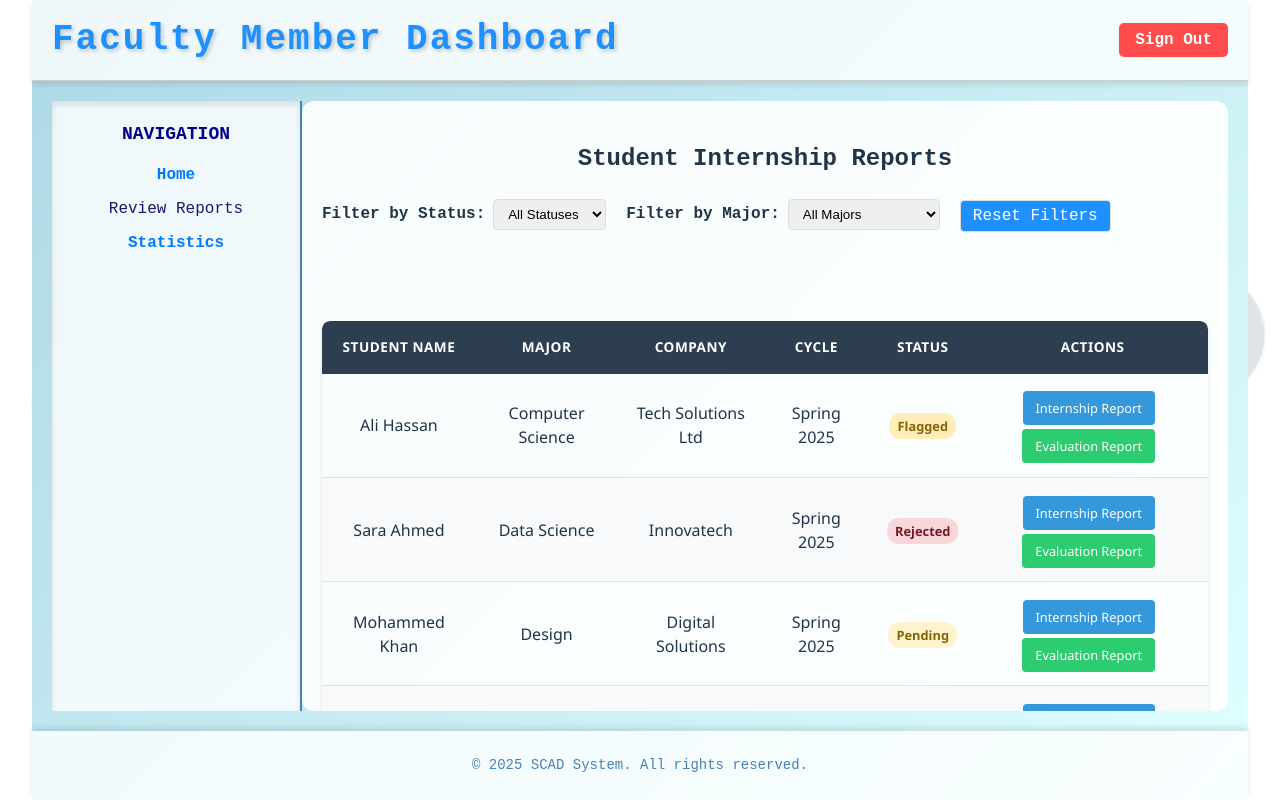
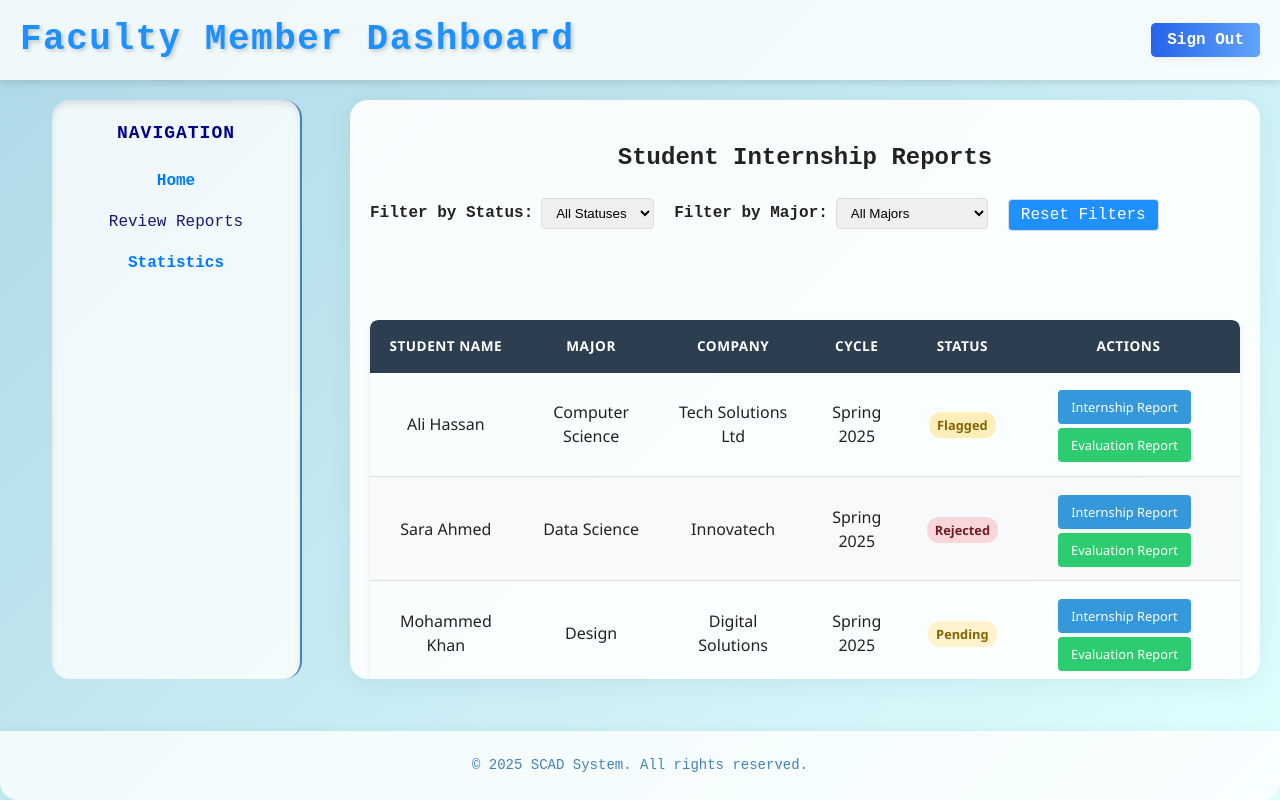
Before and after one commit to CSEN603-2025/A.M.O.S.A, a React (Vite) app: page /faculty/reports in a window 1280 px wide. Built offline with nearby package versions, Linux system fonts and the light colour scheme.

Commit message:
full screen

```diff
--- /dev/null
+++ b/src/CSS/AssessmentModal.css
@@ -0,0 +1,87 @@
+.modal-overlay {
+    position: fixed;
+    top: 0;
+    left: 0;
+    width: 100%;
+    height: 100%;
+    background: rgba(0, 0, 0, 0.6);
+    display: flex;
+    align-items: center;
+    justify-content: center;
+    z-index: 1000;
+}
+
+.modal-content {
+    background: white;
+    padding: 2rem;
+    border-radius: 10px;
+    width: 90%;
+    max-width: 600px;
+    max-height: 90vh;
+    overflow-y: auto;
+    box-shadow: 0 10px 25px rgba(0, 0, 0, 0.3);
+    animation: popIn 0.3s ease-out;
+}
+
+@keyframes popIn {
+    from {
+        opacity: 0;
+        transform: scale(0.95);
+    }
+
+    to {
+        opacity: 1;
+        transform: scale(1);
+    }
+}
+
+.question-block {
+    margin-bottom: 1rem;
+}
+
+.option-label {
+    display: block;
+    margin-left: 1rem;
+    margin-bottom: 0.5rem;
+}
+
+.modal-actions {
+    display: flex;
+    justify-content: space-between;
+    margin-top: 1rem;
+}
+.custom-alert {
+    position: fixed;
+    bottom: 20px;
+    right: 20px;
+    background-color: #4caf50;
+    color: white;
+    padding: 1rem 1.5rem;
+    border-radius: 8px;
+    box-shadow: 0 4px 8px rgba(0,0,0,0.2);
+    font-size: 1rem;
+    animation: fadeInOut 3s ease-in-out;
+    z-index: 999;
+}
+
+@keyframes fadeInOut {
+    0% {
+        opacity: 0;
+        transform: translateY(20px);
+    }
+
+    10% {
+        opacity: 1;
+        transform: translateY(0);
+    }
+
+    90% {
+        opacity: 1;
+        transform: translateY(0);
+    }
+
+    100% {
+        opacity: 0;
+        transform: translateY(20px);
+    }
+}
--- a/src/CSS/CompanyDashboard.css
+++ b/src/CSS/CompanyDashboard.css
@@ -1,12 +1,71 @@
-/* Wrapper for the entire page to take full width and height */
+/* === FULL SCREEN LAYOUT ENHANCEMENTS (CLEANED) === */
+html, body {
+    height: 100%;
+    width: 100%;
+    margin: 0;
+    padding: 0;
+    overflow: auto;
+}
+
 .dashboard-wrapper {
+    min-height: 100vh;
     width: 100%;
-    height: 100vh;
     display: flex;
     flex-direction: column;
-    background: linear-gradient(135deg, #add8e6, #e0ffff);
-    font-family: 'Courier New', Courier, monospace;
+    background: linear-gradient(120deg, #e0eafc 0%, #cfdef3 100%);
+    font-family: 'Segoe UI', 'Roboto', Arial, sans-serif;
     padding: 0;
+    box-shadow: 0 4px 32px rgba(44, 62, 80, 0.08);
+}
+
+.dashboard-header, .dashboard-footer {
+    width: 100%;
+    flex-shrink: 0;
+    margin: 0;
+    padding: 0;
+}
+
+.dashboard-content {
+    flex: 1 1 auto;
+    display: flex;
+    min-height: 0;
+    min-width: 0;
+    overflow: hidden;
+    width: 100%;
+    height: auto;
+    background: none;
+    padding: 32px 0;
+    gap: 32px;
+}
+
+.dashboard-sidebar {
+    height: 100%;
+    min-height: 0;
+    overflow-y: auto;
+    background: #fff;
+    border-radius: 18px;
+    box-shadow: 0 4px 24px rgba(44, 62, 80, 0.07);
+    border: none;
+    margin-left: 32px;
+    margin-right: 16px;
+    padding: 32px 24px;
+    min-width: 220px;
+    max-width: 260px;
+    transition: box-shadow 0.2s;
+}
+
+.dashboard-main {
+    flex: 1 1 auto;
+    min-width: 0;
+    min-height: 0;
+    overflow-y: auto;
+    height: auto;
+    padding: 40px 36px;
+    background: #fff;
+    border-radius: 18px;
+    box-shadow: 0 4px 24px rgba(44, 62, 80, 0.07);
+    margin: 0 auto;
+    max-width: 1100px;
 }
 
 body {
@@ -19,79 +78,67 @@ body {
     background-position: center;
     background-repeat: no-repeat;
     background-attachment: fixed;
+    font-family: 'Segoe UI', 'Roboto', Arial, sans-serif;
+    background: #f4f8fb;
+    color: #222;
 }
 
 /* Header styling */
 .dashboard-header {
     width: 100%;
-    padding: 20px;
+    padding: 24px 40px;
     position:relative;
-    background: rgba(255, 255, 255, 0.8);
-    box-shadow: 0 4px 6px rgba(0, 0, 0, 0.1);
+    background: #fff;
+    box-shadow: 0 2px 8px rgba(44, 62, 80, 0.04);
     text-align: center;
+    display: flex;
+    align-items: center;
+    justify-content: space-between;
 }
 
 .dashboard-title {
-    color: #1e90ff;
-    font-size: 36px;
-    text-shadow: 2px 2px 4px rgba(0, 0, 0, 0.2);
-    letter-spacing: 2px;
-}
-
-/* Content area with sidebar and main content */
-.dashboard-content {
-    flex: 1;
-    display: flex;
-    overflow: hidden;
+    color: #2563eb;
+    font-size: 2.2rem;
+    font-weight: 700;
+    letter-spacing: 1.5px;
+    text-shadow: 1px 2px 8px rgba(37, 99, 235, 0.08);
+    margin: 0;
 }
 
 /* Sidebar styling */
-.dashboard-sidebar {
-    width: 250px;
-    background: rgba(255, 255, 255, 0.8);
-    padding: 20px;
-    border-right: 2px solid #4682b4;
-    box-shadow: inset 0 4px 6px rgba(0, 0, 0, 0.1);
-    box-sizing: border-box;
-}
-
 .sidebar-title {
-    font-size: 18px;
-    color: #00008b;
-    text-transform: uppercase;
-    margin-bottom: 15px;
+    color: #2563eb;
+    font-size: 1.2rem;
+    font-weight: 700;
+    margin-bottom: 18px;
+    letter-spacing: 1px;
 }
 
 .nav-list {
     list-style: none;
     padding: 0;
+    margin: 0;
 }
 
 .nav-item {
-    margin-bottom: 10px;
+    margin-bottom: 14px;
 }
 
 .nav-link {
+    color: #2563eb;
+    font-weight: 500;
     text-decoration: none;
-    color: #007BFF;
-    font-weight: bold;
-    transition: color 0.3s ease, text-shadow 0.3s ease;
+    font-size: 1.08rem;
+    border-radius: 6px;
+    padding: 7px 12px;
+    display: block;
+    transition: background 0.2s, color 0.2s, box-shadow 0.2s;
 }
 
 .nav-link:hover {
-    text-shadow: 0 0 5px rgba(30, 144, 255, 0.8);
-    color: #add8e6;
-}
-
-/* Main content styling */
-.dashboard-main {
-    flex: 1;
-    padding: 40px;
-    background: rgba(255, 255, 255, 0.95);
-    overflow-y: auto;
-    max-width: 1100px;
-    margin: 0 auto;
-    border-radius: 12px;
+    background: #e0eafc;
+    color: #1d4ed8;
+    box-shadow: 0 2px 8px rgba(37, 99, 235, 0.08);
 }
 
 .stats-section,
@@ -110,39 +157,36 @@ body {
     margin-top: 20px;
 }
 
-.action-button {
-    background: linear-gradient(135deg, #4682b4, #add8e6);
-    color: white;
-    padding: 12px 20px;
+.action-button, .signout-button, .modal-content button {
+    background: linear-gradient(90deg, #2563eb 0%, #60a5fa 100%);
+    color: #fff;
     border: none;
     border-radius: 8px;
+    padding: 12px 24px;
+    font-size: 1rem;
+    font-weight: 600;
     cursor: pointer;
-    font-size: 18px;
-    font-weight: bold;
-    text-transform: uppercase;
-    letter-spacing: 1px;
-    transition: background 0.3s ease, transform 0.3s ease;
+    box-shadow: 0 2px 8px rgba(37, 99, 235, 0.08);
+    transition: background 0.2s, transform 0.2s, box-shadow 0.2s;
 }
 
-.action-button:hover {
-    background: linear-gradient(135deg, #add8e6, #4682b4);
-    transform: translateY(-3px);
+.action-button:hover, .signout-button:hover, .modal-content button:hover {
+    background: linear-gradient(90deg, #1d4ed8 0%, #2563eb 100%);
+    transform: translateY(-2px) scale(1.04);
+    box-shadow: 0 4px 16px rgba(37, 99, 235, 0.13);
 }
 
 /* Footer styling */
 .dashboard-footer {
     width: 100%;
-    padding: 10px;
-    background: rgba(255, 255, 255, 0.8);
+    padding: 18px 0;
+    background: #fff;
     text-align: center;
-    font-size: 14px;
-    color: #4682b4;
-    box-shadow: 0 -4px 6px rgba(0, 0, 0, 0.1);
-}
-
-body, html {
-    margin: 0;
-    padding: 0;
+    font-size: 1rem;
+    color: #2563eb;
+    box-shadow: 0 -2px 8px rgba(44, 62, 80, 0.04);
+    border-radius: 0 0 18px 18px;
+    margin-top: 32px;
 }
 
 * {
@@ -363,35 +407,30 @@ body, html {
     padding: 2px 6px;
 }
 
-
-.signout-button {
-    background-color: #dc3545;
-    color: white;
-    padding: 10px 16px;
-    border: none;
-    border-radius: 8px;
-    font-weight: bold;
-    font-size: 16px;
-    cursor: pointer;
-    transition: background 0.3s ease, transform 0.3s ease;
+/* Responsive adjustments */
+@media (max-width: 1100px) {
+    .dashboard-main {
+        max-width: 98vw;
+        padding: 24px 8px;
+    }
+    .dashboard-sidebar {
+        margin-left: 8px;
+        margin-right: 8px;
+        padding: 18px 8px;
+    }
 }
-
-.signout-button:hover {
-    background-color: #c82333;
-    transform: translateY(-2px);
+@media (max-width: 800px) {
+    .dashboard-content {
+        flex-direction: column;
+        gap: 0;
+    }
+    .dashboard-sidebar {
+        max-width: 100vw;
+        width: 100vw;
+        margin: 0 0 18px 0;
+        border-radius: 18px 18px 0 0;
+    }
+    .dashboard-main {
+        border-radius: 0 0 18px 18px;
+    }
 }
-
-.dashboard-header {
-    display: flex;
-    justify-content: space-between;
-    align-items: center;
-    padding: 15px 30px;
-    background-color: #f9f9f9;
-    border-bottom: 1px solid #ccc;
-}
-
-.dashboard-actions {
-    display: flex;
-    align-items: center;
-    gap: 15px;
-}
--- a/src/CSS/SCADOfficeDashboard.css
+++ b/src/CSS/SCADOfficeDashboard.css
@@ -3,11 +3,14 @@
     box-sizing: border-box;
 }
 
-body, html {
+html, body {
+    height: 100%;
+    width: 100%;
     margin: 0;
     padding: 0;
-    overflow-x: hidden; /* Prevent horizontal scrolling */
-}
+    overflow: auto;
+}
+
 body {
     margin: 0;
     padding: 0;
@@ -22,12 +25,20 @@ body {
 
 /* Wrapper for the entire page */
 .dashboard-wrapper {
-    width: 100%;
+    min-height: 100vh;
+    min-width: 100vw;
     height: 100vh;
+    width: 100vw;
     display: flex;
     flex-direction: column;
     font-family: 'Courier New', Courier, monospace;
     background: linear-gradient(135deg, #add8e6, #e0ffff);
+    position: fixed;
+    top: 0;
+    left: 0;
+    right: 0;
+    bottom: 0;
+    overflow: hidden;
 }
 
 
@@ -61,9 +72,13 @@ body {
 
 /* Content area */
 .dashboard-content {
-    flex: 1;
-    display: flex;
+    flex: 1 1 auto;
+    display: flex;
+    min-height: 0;
+    min-width: 0;
     overflow: hidden;
+    width: 100%;
+    height: 100%;
 }
 
 /* Sidebar styling */
@@ -73,6 +88,9 @@ body {
     padding: 20px;
     border-right: 2px solid #4682b4;
     box-shadow: inset 0 4px 6px rgba(0, 0, 0, 0.1);
+    height: 100%;
+    min-height: 0;
+    overflow-y: auto;
 }
 
 .sidebar-title {
@@ -106,10 +124,13 @@ body {
 
 /* Main content styling */
 .dashboard-main {
-    flex: 1;
+    flex: 1 1 auto;
+    min-width: 0;
+    min-height: 0;
+    overflow-y: auto;
+    height: 100%;
     padding: 20px;
     background: rgba(255, 255, 255, 0.9);
-    overflow-y: auto;
 }
 
 .section-title {
@@ -149,6 +170,7 @@ body {
     text-align: center;
     font-size: 14px;
     color: #4682b4;
+    flex-shrink: 0;
 }
 
 .edit-button {
@@ -805,7 +827,7 @@ button {
 .button-workshop-alop {
     background-color: red;
 }
-..student-table {
+.student-table {
     width: 100%;
     border-collapse: separate;
     border-spacing: 0;
--- a/src/CSS/StudentProfile.css
+++ b/src/CSS/StudentProfile.css
@@ -92,3 +92,24 @@
     font-size: 18px;
     font-weight: bold;
 }
+.grades-section {
+    margin-top: 2rem;
+    padding: 1rem;
+    background-color: #f5f5f5;
+    border-radius: 8px;
+}
+
+.grades-list {
+    list-style: none;
+    padding-left: 0;
+}
+
+.grade-item {
+    padding: 0.5rem 0;
+    border-bottom: 1px solid #ccc;
+    font-size: 1rem;
+}
+
+    .grade-item:last-child {
+        border-bottom: none;
+    }
--- a/src/Student/PROStudentProfile.jsx
+++ b/src/Student/PROStudentProfile.jsx
@@ -116,6 +116,21 @@ const PROStudentProfile = () => {
                         <p className="badge-not-earned">You have not earned the PRO badge yet.</p>
                     )}
                 </section>
+                <section className="grades-section">
+    <h2 className="section-title">My Assessment Grades</h2>
+    <ul className="grades-list">
+        <li className="grade-item">
+            <strong>Technical Skills Evaluation:</strong> 88%
+        </li>
+        <li className="grade-item">
+            <strong>Personality Assessment:</strong> 92%
+        </li>
+        <li className="grade-item">
+            <strong>Design Challenge:</strong> 85%
+        </li>
+    </ul>
+</section>
+
                 <button onClick={handleSave} className="action-button">Save Profile</button>
             </main>
         </div>
```
Also changed, not shown: src/PROAssessment.jsx (+114 -21 lines).
